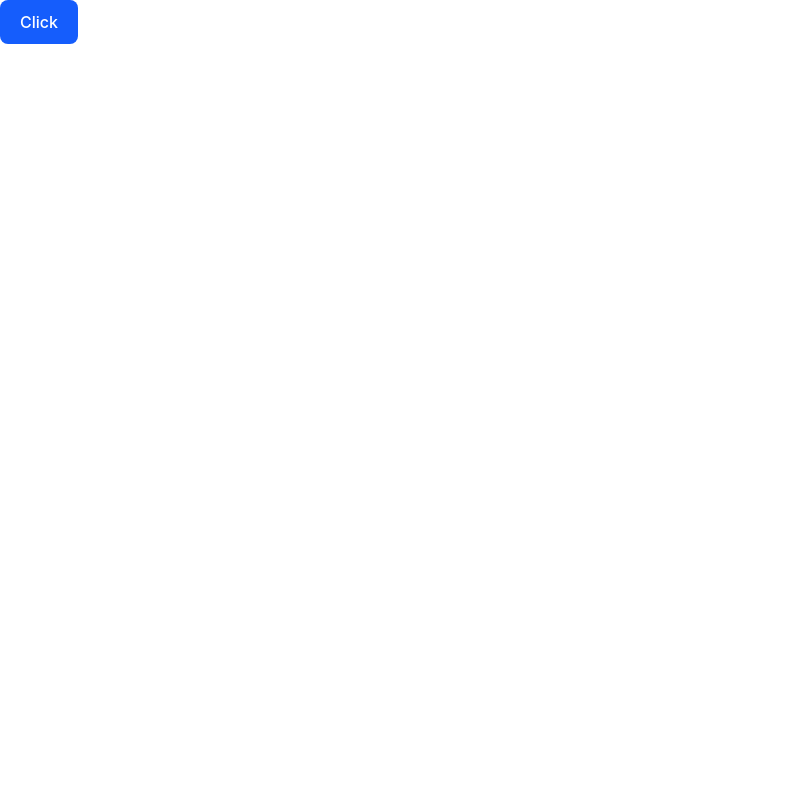
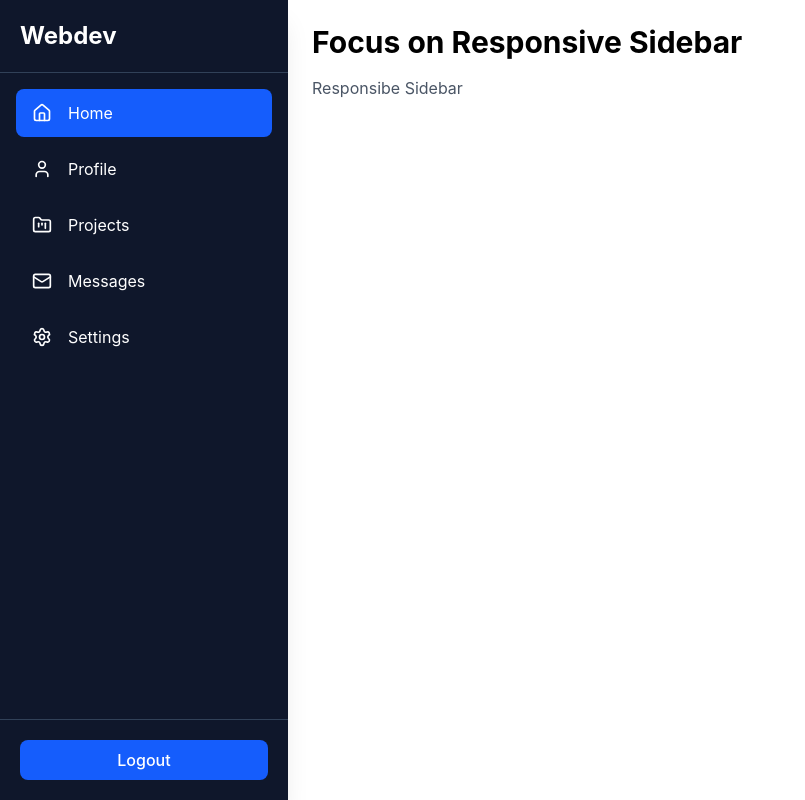
Before and after one commit to webdev-vivek/web-ui-components, a React (Vite) app in the folder web-components/: page / in a window 1280 px wide. Shown: the whole page, without its empty margins (0-805 px from the left). Built offline with nearby package versions, Linux system fonts and the light colour scheme.

Commit message:
Add Sidebar

```diff
--- a/web-components/package.json
+++ b/web-components/package.json
@@ -11,7 +11,7 @@
   },
   "dependencies": {
     "@tailwindcss/vite": "^4.3.1",
-    "lucide-react": "^1.21.0",
+    "lucide-react": "^1.22.0",
     "react": "^19.2.7",
     "react-dom": "^19.2.7",
     "tailwindcss": "^4.3.1"
--- a/web-components/src/App.jsx
+++ b/web-components/src/App.jsx
@@ -1,13 +1,15 @@
 import React from "react";
 import Navbar from "./components/Navbar";
 import Button from "./components/Button";
+import Sidebar from "./components/Sidebar";
 
 const App = () => {
   return (
     <>
       <div>
         {/* <Navbar /> */}
-        <Button />
+        {/* <Button /> */}
+        <Sidebar />
       </div>
     </>
   );
--- /dev/null
+++ b/web-components/src/components/Sidebar.jsx
@@ -0,0 +1,105 @@
+import { useState } from "react";
+import {
+  Menu,
+  X,
+  Home,
+  User,
+  FolderKanban,
+  Settings,
+  Mail,
+} from "lucide-react";
+
+const Sidebar = () => {
+  const [isOpen, setIsOpen] = useState(false);
+
+  const menuItems = [
+    { title: "Home", icon: Home },
+    { title: "Profile", icon: User },
+    { title: "Projects", icon: FolderKanban },
+    { title: "Messages", icon: Mail },
+    { title: "Settings", icon: Settings },
+  ];
+
+  return (
+    <>
+      {/* Mobile Header */}
+      <header className="flex items-center justify-between bg-slate-900 px-4 py-4 text-white lg:hidden">
+        <h1 className="text-xl font-bold">Webdev</h1>
+
+        <button onClick={() => setIsOpen(true)}>
+          <Menu size={28} />
+        </button>
+      </header>
+
+      {/* Overlay */}
+      {isOpen && (
+        <div
+          className="fixed inset-0 z-40 bg-black/50 lg:hidden"
+          onClick={() => setIsOpen(false)}
+        />
+      )}
+
+      {/* Sidebar */}
+      <aside
+        className={`fixed top-0 left-0 z-50 flex h-screen w-72 flex-col bg-slate-900 text-white shadow-xl transition-transform duration-300
+        ${isOpen ? "translate-x-0" : "-translate-x-full"}
+        lg:translate-x-0`}
+      >
+        {/* Logo */}
+        <div className="flex items-center justify-between border-b border-slate-700 p-5">
+          <h2 className="text-2xl font-bold">Webdev</h2>
+
+          <button
+            className="lg:hidden"
+            onClick={() => setIsOpen(false)}
+          >
+            <X size={24} />
+          </button>
+        </div>
+
+        {/* Navigation */}
+        <nav className="mt-4 flex-1 px-4">
+          <ul className="space-y-2">
+            {menuItems.map((item, index) => {
+              const Icon = item.icon;
+
+              return (
+                <li key={index}>
+                  <a
+                    href="#"
+                    className={`flex items-center gap-4 rounded-lg px-4 py-3 transition
+                      ${
+                        index === 0
+                          ? "bg-blue-600"
+                          : "hover:bg-slate-800"
+                      }`}
+                  >
+                    <Icon size={20} />
+                    <span>{item.title}</span>
+                  </a>
+                </li>
+              );
+            })}
+          </ul>
+        </nav>
+
+        {/* Footer */}
+        <div className="border-t border-slate-700 p-5">
+          <button className="w-full rounded-lg bg-blue-600 py-2 font-medium transition hover:bg-blue-700">
+            Logout
+          </button>
+        </div>
+      </aside>
+
+      {/* Main Content */}
+      <main className="p-6 lg:ml-72">
+        <h1 className="text-3xl font-bold"> Focus on Responsive Sidebar</h1>
+        <p className="mt-4 text-gray-600">
+          Responsibe Sidebar
+        </p>
+      </main>
+    </>
+  );
+};
+
+export default Sidebar;
```
Also changed, not shown: 1 other file (tests, documents, lock files or other folders).
